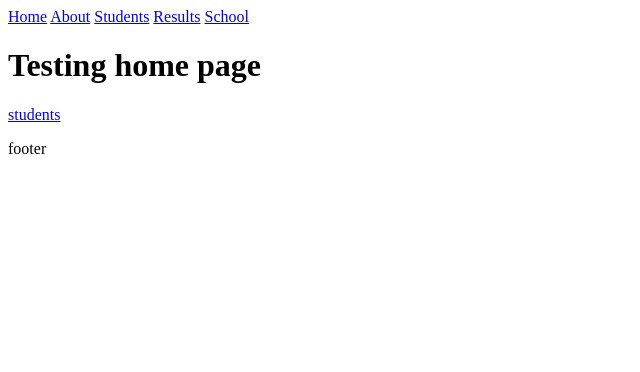
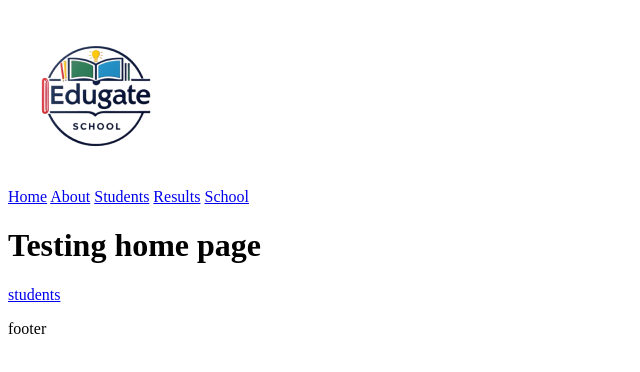
Before and after one commit to NoroffFEU/edu-gate-mar24-pt, a website with bundled scripts: page index.html in a window 1280 px wide. Shown: the whole page, without its empty margins (0-640 px from the left). Built offline with nearby package versions, Linux system fonts and the light colour scheme.

Commit message:
added header file
Added header file where nav were before, and added nav inside the header function.

```diff
--- a/app.js
+++ b/app.js
@@ -1,9 +1,9 @@
 //Bootstraps the app, loads router
 import { initRouter } from "./router/router.js";
-import Navbar from "./components/navbar.js";
+import Header from "./components/header.js";
 import Footer from "./components/footer.js";
 
-document.getElementById("navbar").innerHTML = Navbar();
+document.getElementById("header").innerHTML = Header();
 document.getElementById("footer").innerHTML = Footer();
 
 initRouter();
--- /dev/null
+++ b/components/header.js
@@ -0,0 +1,12 @@
+import Navbar from "./navbar.js";
+
+export default function Header() {
+  return /*HTML*/ `
+   <div>
+        <img src="./public/img/logo-header.png" alt="" loading="lazy">
+   </div>
+   <div>
+        ${Navbar()}
+   </div>
+  `;
+}
--- a/index.html
+++ b/index.html
@@ -9,7 +9,7 @@
 </head>
 
 <body class="bg-neutral-light-gray">
-    <header id="navbar"></header>
+    <header id="header"></header>
     <main id="app"></main>
     <footer id="footer"></footer>
     <script type="module" src="./app.js"></script>
```
